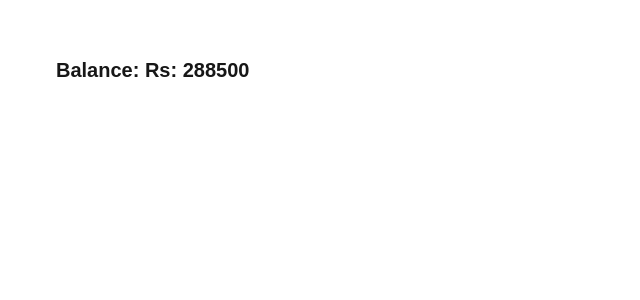
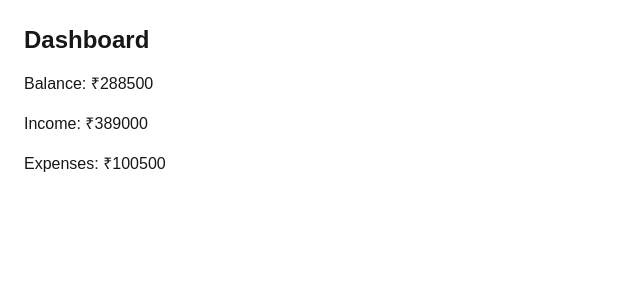
Before and after one commit to 3nn3n/finance-dashboard-ui, a Next.js app: page / in a window 1280 px wide. Shown: the top 300 px of the page, without its empty margins (0-640 px from the left). Built offline with nearby package versions, Linux system fonts and the light colour scheme.

Commit message:
Implemeted zustand store

```diff
--- a/app/page.tsx
+++ b/app/page.tsx
@@ -1,12 +1,19 @@
-import { mockTransactions } from "@/data/mockTransactions";
-import { getTotalBalance } from "@/lib/financeLogic";
+"use client";
+
+import { useFinanceStore } from "@/store/useFinanceStore";
 
 export default function Home() {
-  const balance = getTotalBalance(mockTransactions)
+  const totalBalance = useFinanceStore((state) => state.totalBalance());
+  const totalIncome = useFinanceStore((state) => state.totalIncome());
+  const totalExpenses = useFinanceStore((state) => state.totalExpenses());
   return (
     <>
-    <main className="p-6 m-8">
-      <h1 className="text-xl font-bold">Balance: Rs: {balance}</h1>
+    <main className="p-6 space-y-4">
+      <h1 className="text-2xl font-bold">Dashboard</h1>
+
+      <div>Balance: ₹{totalBalance}</div>
+      <div>Income: ₹{totalIncome}</div>
+      <div>Expenses: ₹{totalExpenses}</div>
     </main>
     </>
 
--- a/package.json
+++ b/package.json
@@ -11,7 +11,8 @@
   "dependencies": {
     "next": "16.2.2",
     "react": "19.2.4",
-    "react-dom": "19.2.4"
+    "react-dom": "19.2.4",
+    "zustand": "^5.0.12"
   },
   "devDependencies": {
     "@tailwindcss/postcss": "^4",
--- /dev/null
+++ b/store/useFinanceStore.ts
@@ -0,0 +1,123 @@
+// src/store/useFinanceStore.ts
+
+import { create } from "zustand";
+import { mockTransactions } from "@/data/mockTransactions";
+import {
+  getTotalIncome,
+  getTotalExpenses,
+  getTotalBalance,
+} from "@/lib/financeLogic";
+
+type Filters = {
+  category?: Category | "All";
+  type?: TransactionType | "All";
+  search?: string;
+  startDate?: string;
+  endDate?: string;
+};
+
+type Theme = "light" | "dark";
+
+type FinanceStore = {
+  // STATE
+  transactions: Transaction[];
+  filters: Filters;
+  role: Role;
+  theme: Theme;
+
+  // ACTIONS
+  addTransaction: (t: Transaction) => void;
+  editTransaction: (id: string, updated: Partial<Transaction>) => void;
+  setFilters: (filters: Partial<Filters>) => void;
+  setRole: (role: Role) => void;
+  setTheme: (theme: Theme) => void;
+
+  // DERIVED
+  filteredTransactions: () => Transaction[];
+  totalIncome: () => number;
+  totalExpenses: () => number;
+  totalBalance: () => number;
+};
+
+export const useFinanceStore = create<FinanceStore>((set, get) => ({
+  // ---------------- STATE ----------------
+  transactions: mockTransactions,
+  filters: {
+    category: "All",
+    type: "All",
+    search: "",
+  },
+  role: "admin",
+  theme: "light",
+
+  // ---------------- ACTIONS ----------------
+  addTransaction: (t) =>
+    set((state) => ({
+      transactions: [t, ...state.transactions],
+    })),
+
+  editTransaction: (id, updated) =>
+    set((state) => ({
+      transactions: state.transactions.map((t) =>
+        t.id === id ? { ...t, ...updated } : t
+      ),
+    })),
+
+  setFilters: (newFilters) =>
+    set((state) => ({
+      filters: { ...state.filters, ...newFilters },
+    })),
+
+  setRole: (role) => set({ role }),
+
+  setTheme: (theme) => set({ theme }),
+
+  // ---------------- DERIVED ----------------
+
+  filteredTransactions: () => {
+    const { transactions, filters } = get();
+
+    return transactions.filter((t) => {
+      const matchCategory =
+        filters.category === "All" || t.category === filters.category;
+
+      const matchType =
+        filters.type === "All" || t.type === filters.type;
+
+      const matchSearch =
+        !filters.search ||
+        t.description
+          .toLowerCase()
+          .includes(filters.search.toLowerCase());
+
+      const matchStartDate =
+        !filters.startDate || t.date >= filters.startDate;
+
+      const matchEndDate =
+        !filters.endDate || t.date <= filters.endDate;
+
+      return (
+        matchCategory &&
+        matchType &&
+        matchSearch &&
+        matchStartDate &&
+        matchEndDate
+      );
+    });
+  },
+
+  totalIncome: () => {
+    const { transactions } = get();
+    return getTotalIncome(transactions);
+  },
+
+  totalExpenses: () => {
+    const { transactions } = get();
+    return getTotalExpenses(transactions);
+  },
+
+  totalBalance: () => {
+    const { transactions } = get();
+    return getTotalBalance(transactions);
+  },
+}));
```
Also changed, not shown: 1 other file (tests, documents, lock files or other folders).
